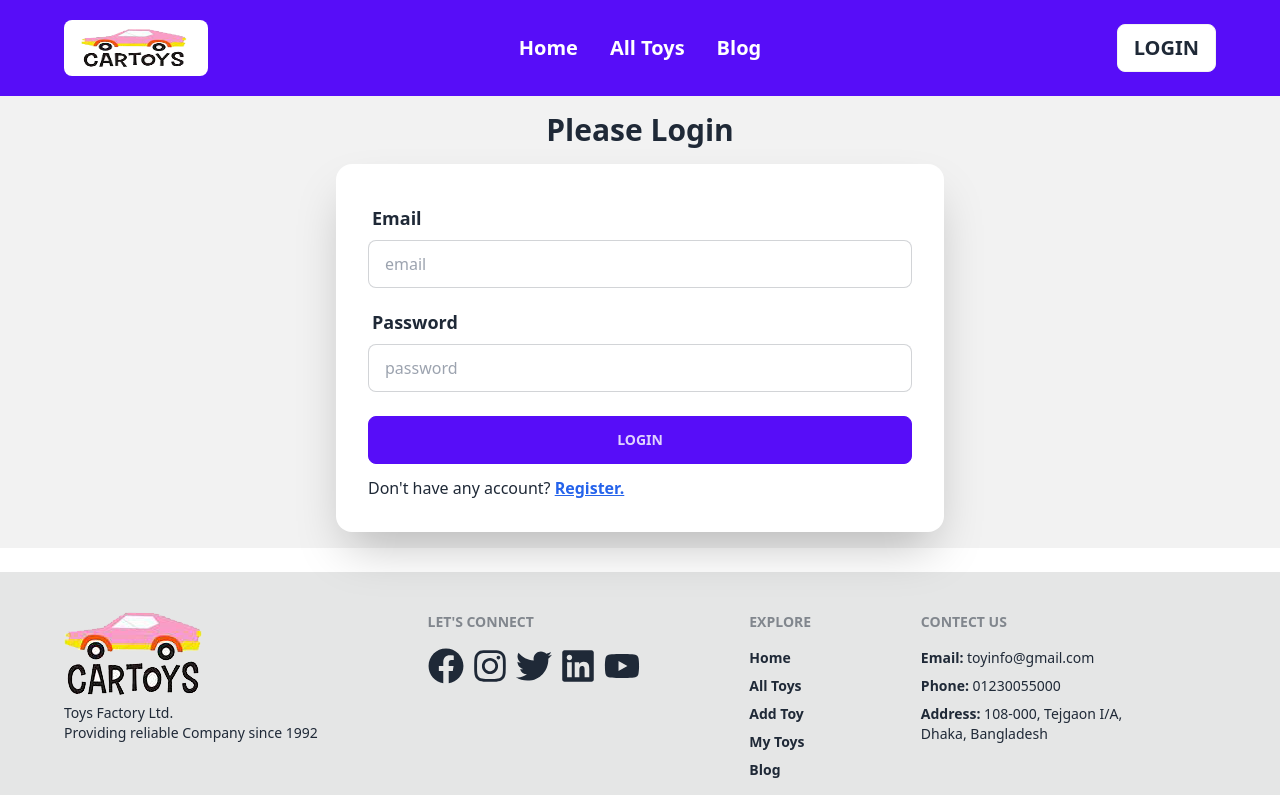
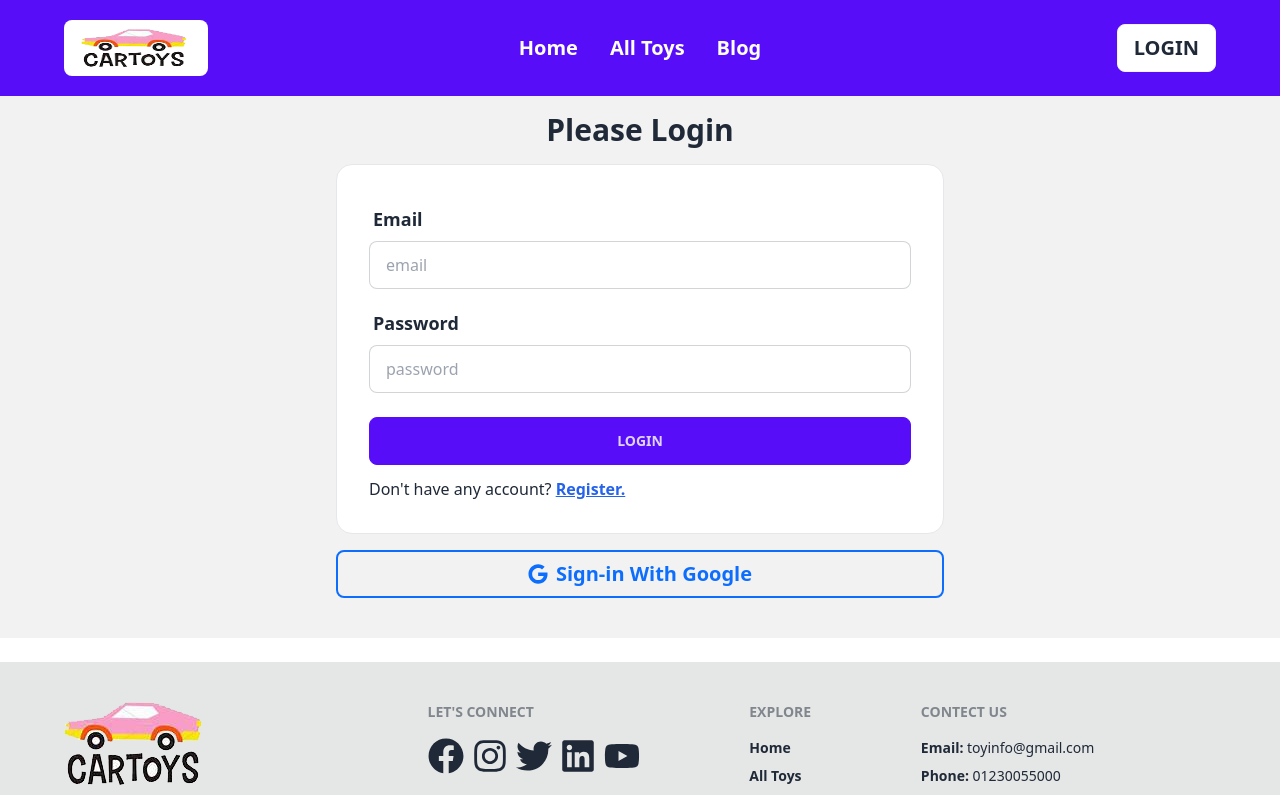
Before and after one commit to azaadd/toy-marketplace-client-side, a React (Create React App) app: page /login in a window 1280 px wide. Shown: the top 795 px of the page. Built offline with nearby package versions, Linux system fonts and the light colour scheme; no server answers.

Commit message:
added signInWith google in login page

```diff
--- a/src/pages/addToy/AddToy.js
+++ b/src/pages/addToy/AddToy.js
@@ -54,6 +54,7 @@ const AddToy = () => {
             if(data.insertedId){
                 alert('Added your toy successfully')
             }
+            form.reset();
         })
     }
 
--- a/src/pages/login/Login.js
+++ b/src/pages/login/Login.js
@@ -1,9 +1,10 @@
 import React, { useContext } from 'react';
 import { Link, useLocation, useNavigate } from 'react-router-dom';
 import { AuthContext } from '../../providers/AuthProvider';
+import { FaGoogle } from 'react-icons/fa';
 
 const Login = () => {
-    const {signIn} = useContext(AuthContext);
+    const { signIn, signInWithGoogle } = useContext(AuthContext);
     const location = useLocation();
     const navigate = useNavigate();
 
@@ -18,10 +19,23 @@ const Login = () => {
 
 
         signIn(email, password)
+            .then(result => {
+                const user = result.user;
+                console.log(user);
+                form.reset();
+                navigate(from, { replace: true });
+            })
+            .catch(error => {
+                console.log(error);
+            })
+    }
+
+    const handleSignInWithGoogle = () => {
+        signInWithGoogle()
         .then(result => {
-            const user = result.user;
-            console.log(user);
-            navigate(from, {replace: true});
+            const loggedUser = result.user;
+            console.log(loggedUser);
+            navigate(from, { replace: true });
         })
         .catch(error => {
             console.log(error);
@@ -35,7 +49,7 @@ const Login = () => {
                 <div className="text-center">
                     <h1 className="text-3xl font-bold">Please Login</h1>
                 </div>
-                <div className="card w-full shadow-2xl bg-base-100">
+                <div className="card w-full border bg-base-100">
                     <div className="card-body">
                         <form onSubmit={handleLogin}>
                             <div className="form-control mb-3">
@@ -56,10 +70,15 @@ const Login = () => {
                             </div>
                             <p className='mt-3'>Don't have any account? <Link className='text-blue-600 font-semibold underline hover:text-gray-600' to='/register'>Register.</Link></p>
                         </form>
+
                     </div>
+
                 </div>
+
+                <Link onClick={handleSignInWithGoogle} className="btn btn-outline border-2 normal-case text-xl text-[#0d6efd] hover:bg-[#0d6efd] w-full mb-6" type="submit"><FaGoogle /> Sign-in With Google</Link>
             </div>
-        </div>
+
+        </div >
     );
 };
 
--- a/src/pages/register/Register.js
+++ b/src/pages/register/Register.js
@@ -22,6 +22,7 @@ const Register = () => {
         .then(result => {
             const user = result.user;
             console.log(user);
+            form.reset();
             navigate(from, {replace: true});
         })
         .catch(error => {
--- a/src/providers/AuthProvider.js
+++ b/src/providers/AuthProvider.js
@@ -1,9 +1,10 @@
 import React, { createContext, useEffect, useState } from 'react';
-import { createUserWithEmailAndPassword, getAuth, onAuthStateChanged, signInWithEmailAndPassword, signOut } from "firebase/auth";
+import { GoogleAuthProvider, createUserWithEmailAndPassword, getAuth, onAuthStateChanged, signInWithEmailAndPassword, signInWithPopup, signOut } from "firebase/auth";
 import app from '../firebase/firebase.config';
 
 export const AuthContext = createContext();
 const auth = getAuth(app);
+const googleAuthProvider = new GoogleAuthProvider();
 
 const AuthProvider = ({children}) => {
     const [user, setUser] = useState(null);
@@ -17,6 +18,11 @@ const AuthProvider = ({children}) => {
     const signIn = (email, password) => {
         setLoading(true);
         return signInWithEmailAndPassword(auth, email, password);
+    }
+
+    const signInWithGoogle = () => {
+        setLoading(true);
+        return signInWithPopup(auth, googleAuthProvider);
     }
 
     const logOut = () => {
@@ -40,7 +46,8 @@ const authInfo = {
     loading,
     createUser,
     signIn,
-    logOut
+    logOut,
+    signInWithGoogle
 
 }
 
```
